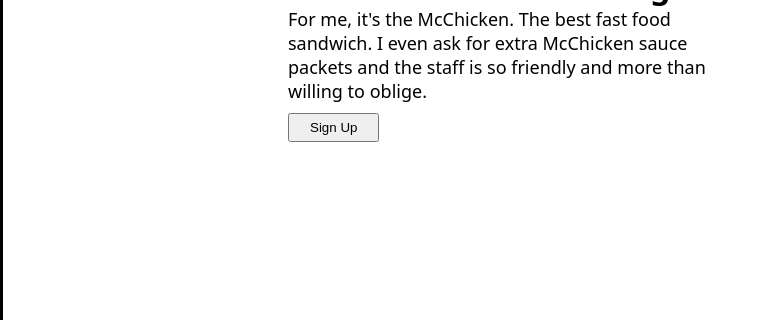
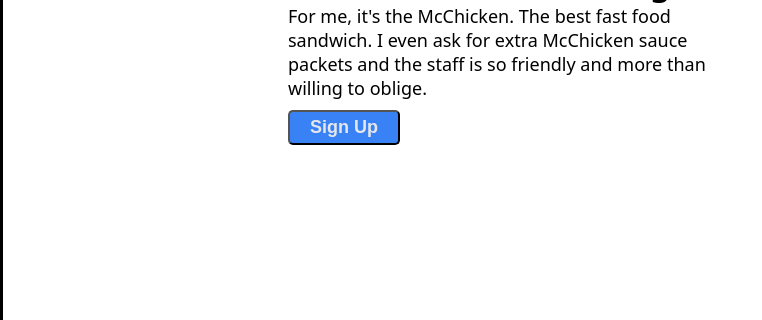
Before and after one commit to bigahk/odin-css-landing-page, a plain HTML site: page index.html in a window 1280 px wide. Shown: the part 350-670 px from the top of the page, 0-762 px from the left. Drawn offline with Linux system fonts and the light colour scheme.

Commit message:
Fully style top-button
Add border-radius 5px
Add padding 5px 20px
Add background color
Add font color
Add font weight
Add font size

```diff
--- a/style.css
+++ b/style.css
@@ -65,6 +65,11 @@
 .top-button{
    margin-top: 10px;
    padding: 5px 20px;
+   background-color: #3882F6;
+   color: #E5E7EB;
+   border-radius: 5px;
+   font-size: 18px;
+   font-weight: bolder;
 }
 
 
```
